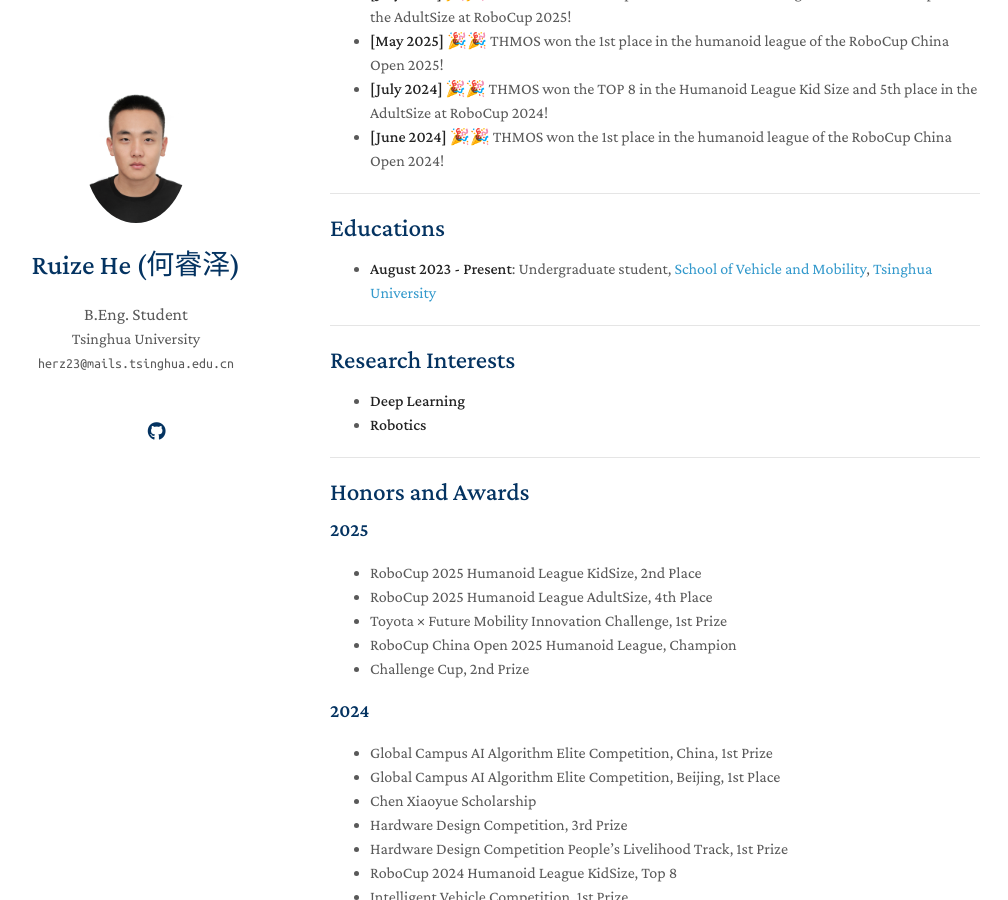
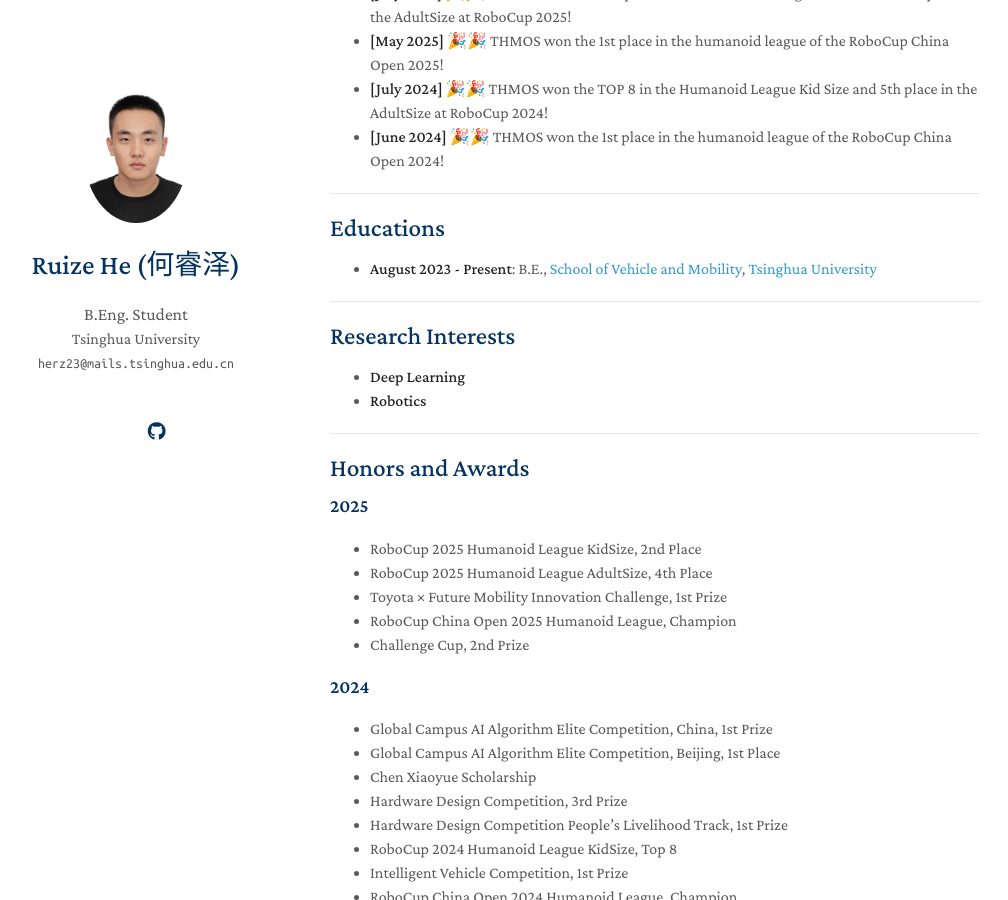
Before and after one commit to Horizonll/Horizonll.github.io, a Jekyll site: the page built from index.md, in a window 1280 px wide and 900 px high, scrolled down 307 px. Shown: the whole window, without its empty margins (140-1148 px from the left). Built offline with Jekyll 4.4.1, drawn with Linux system fonts in a browser that asks for light colours; a style sheet for code colours, icons or effects is not loaded; our own code applies the rules of GitHub Pages for plain Markdown files.

Commit message:
Update index.md

```diff
--- a/index.md
+++ b/index.md
@@ -19,7 +19,7 @@
 
 ## Educations
 
-- **August 2023 - Present**: Undergraduate student, [School of Vehicle and Mobility](https://www.svm.tsinghua.edu.cn), [Tsinghua University](https://www.tsinghua.edu.cn)
+- **August 2023 - Present**: B.E., [School of Vehicle and Mobility](https://www.svm.tsinghua.edu.cn), [Tsinghua University](https://www.tsinghua.edu.cn)
 
 ---
 
```
